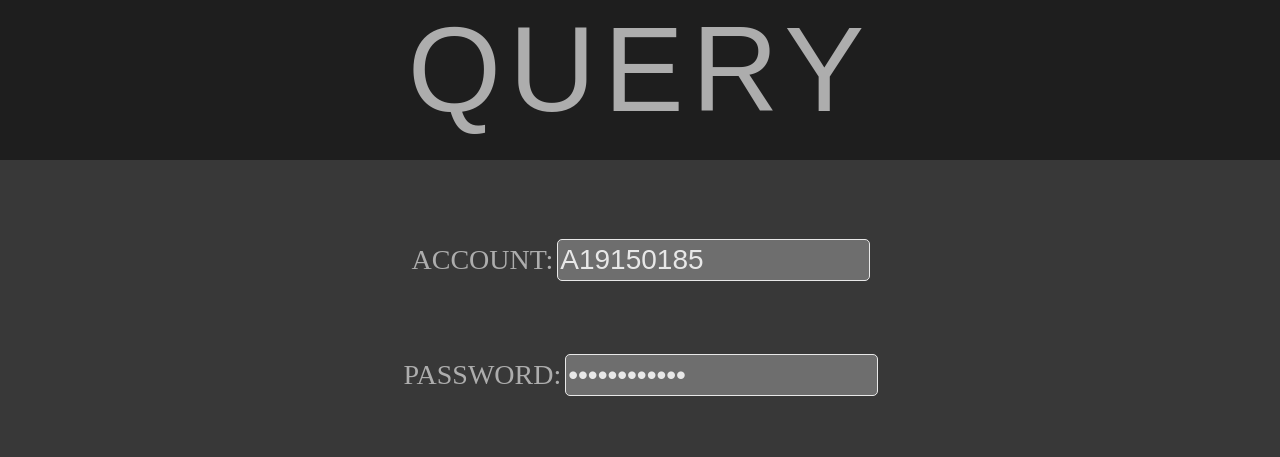
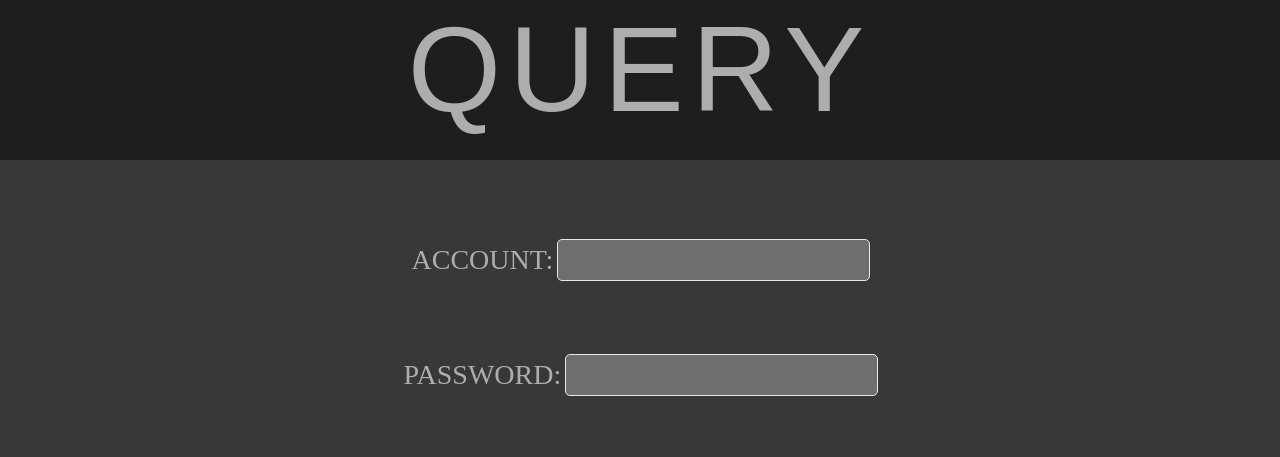
Before and after one commit to BFjacky/neauFunciton, a website: page public/html/login.html in a window 1280 px wide. Shown: the top 457 px of the page. Drawn offline with Linux system fonts and the light colour scheme; files that its build step writes are made by us from their sources.

Commit message:
取消了默认登陆地址

```diff
--- a/public/html/login.html
+++ b/public/html/login.html
@@ -19,11 +19,11 @@
             <form class='imfor' action="/tryLogin" method='post'>
                 <div class='text'>
                     <span class='textTilte'>ACCOUNT:</span>
-                    <input class='textBlank' type="text" value='A19150185' name='account'>
+                    <input class='textBlank' type="text" value='' name='account'>
                 </div>
                 <div class='text'>
                     <span class='textTilte'>PASSWORD:</span>
-                    <input class='textBlank' type="password" value='moshushi2012' name='password'>
+                    <input class='textBlank' type="password" value='' name='password'>
                 </div>
                 <div class='text'>
                     <span class='textTilte'> CAPTCHA:</span>
```
Also changed, not shown: public/js/captcha.jpg.
